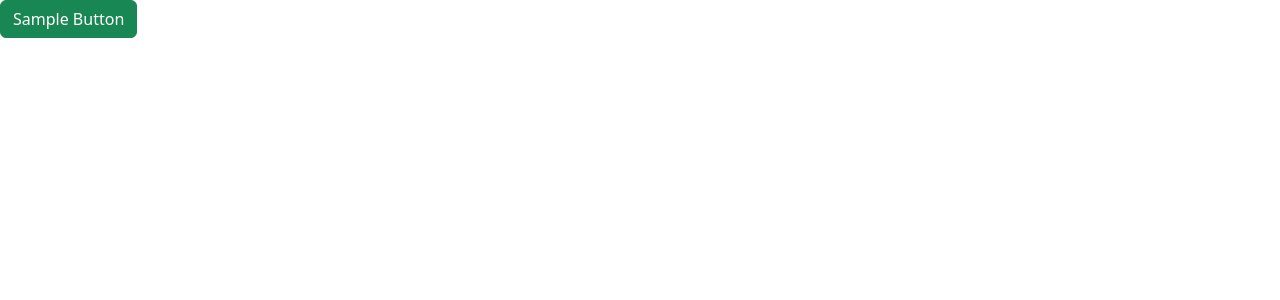
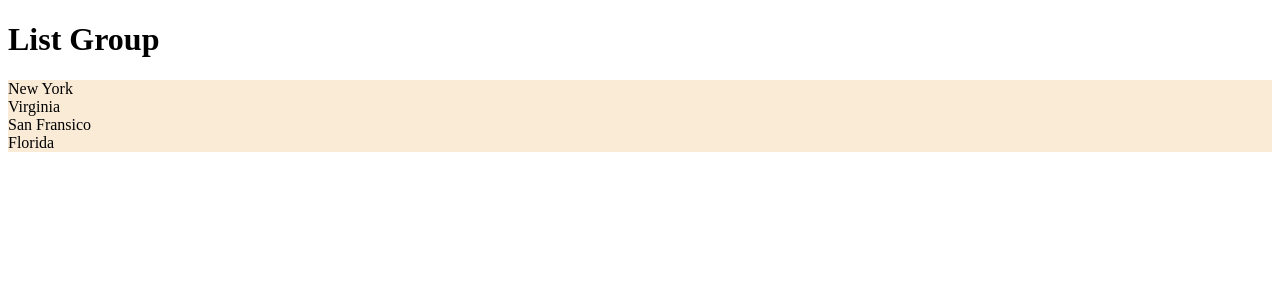
Before and after one commit to athreya-harshith/React-TypeScript-Basics, a React (Vite) app: page / in a window 1280 px wide. Shown: the top 300 px of the page. Built offline with nearby package versions, Linux system fonts and the light colour scheme.

Commit message:
Styling the components and using <file-name>.module.css  for avoiding the class conflicts

```diff
--- a/src/App.css
+++ b/src/App.css
@@ -0,0 +1,4 @@
+.list-group
+{
+    background-color: rebeccapurple;
+}
--- a/src/App.tsx
+++ b/src/App.tsx
@@ -1,21 +1,16 @@
-// import ListGroup from "./components/ListGroup";
-import { useState } from "react";
-import Alert from "./components/Alert";
-import Button from "./components/Button";
+import ListGroup from "./components/ListGroup";
+// import { useState } from "react";
+// import Alert from "./components/Alert";
+// import Button from "./components/Button";
+
+import "./App.css";
 function App() {
   /* 1. ListGroup Component */
 
-  // let items = ["New York", "Virginia", "San Fransico", "Florida"];
-  // const handleSelectItem = (item: string) => {
-  //   console.log(item);
-  // };
-  /*
-    <ListGroup
-        items={items}
-        heading="List  Group"
-        onSelectItem={handleSelectItem}
-      />
-   */
+  let items = ["New York", "Virginia", "San Fransico", "Florida"];
+  const handleSelectItem = (item: string) => {
+    console.log(item);
+  };
 
   /*Alert Component */
   /**
@@ -23,10 +18,13 @@
         <span>Hello World</span>
       </Alert>
    */
+
+  /*Dismissible alert
   const [alertVisibility, setAlertVisibility] = useState(false);
-  return (
-    <div>
-      {alertVisibility && (
+
+
+
+   {alertVisibility && (
         <Alert onClose={() => setAlertVisibility(false)}>
           <span>Showing the alert</span>
         </Alert>
@@ -40,6 +38,15 @@
       >
         Sample Button
       </Button>
+   */
+
+  return (
+    <div>
+      <ListGroup
+        items={items}
+        heading="List  Group"
+        onSelectItem={handleSelectItem}
+      />
     </div>
   );
 }
--- a/src/components/Alert.tsx
+++ b/src/components/Alert.tsx
@@ -1,5 +1,4 @@
 import { ReactNode } from "react";
-import Button from "./Button";
 
 interface Props {
   children: ReactNode; // this is for string as well as HTML elements if type is string,
--- /dev/null
+++ b/src/components/ListGroup/ListGroup.module.css
@@ -0,0 +1,10 @@
+.listGroup
+{
+    list-style: none;
+    padding: 0  ;
+}
+
+.container
+{
+    background-color: antiquewhite;
+}
--- a/src/components/ListGroup.tsx
+++ b/src/components/ListGroup/ListGroup.tsx
@@ -1,6 +1,7 @@
 import { useState } from "react";
 
 // import { Fragment } from "react";
+import styles from "./ListGroup.module.css";
 interface Props {
   items: string[];
   heading: string;
@@ -12,7 +13,7 @@
   return (
     <>
       <h1>{heading}</h1>
-      <ul className="list-group">
+      <ul className={[styles.listGroup, styles.container].join(" ")}>
         {/* the below is the better way for conditional rendering */}
         {items.length === 0 && <p>No Items Found</p>}
         {items.map((item, index) => (
--- /dev/null
+++ b/src/components/ListGroup/index.ts
@@ -0,0 +1,2 @@
+import ListGroup from "./ListGroup";
+export default ListGroup
```
Also changed, not shown: src/main.tsx (+8 -7 lines).
